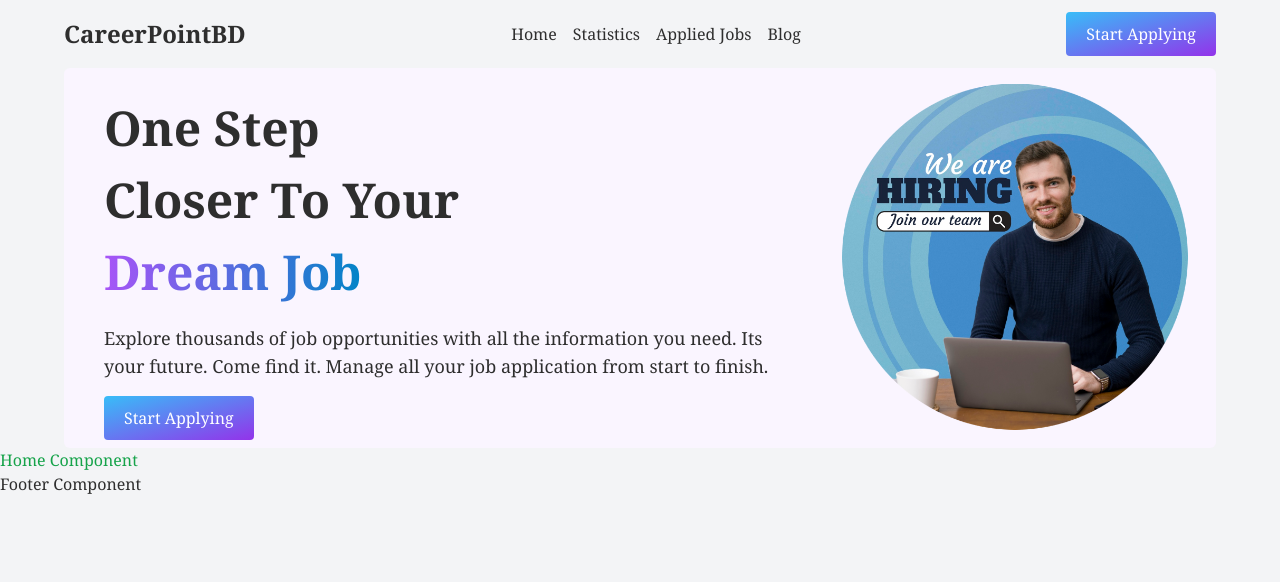
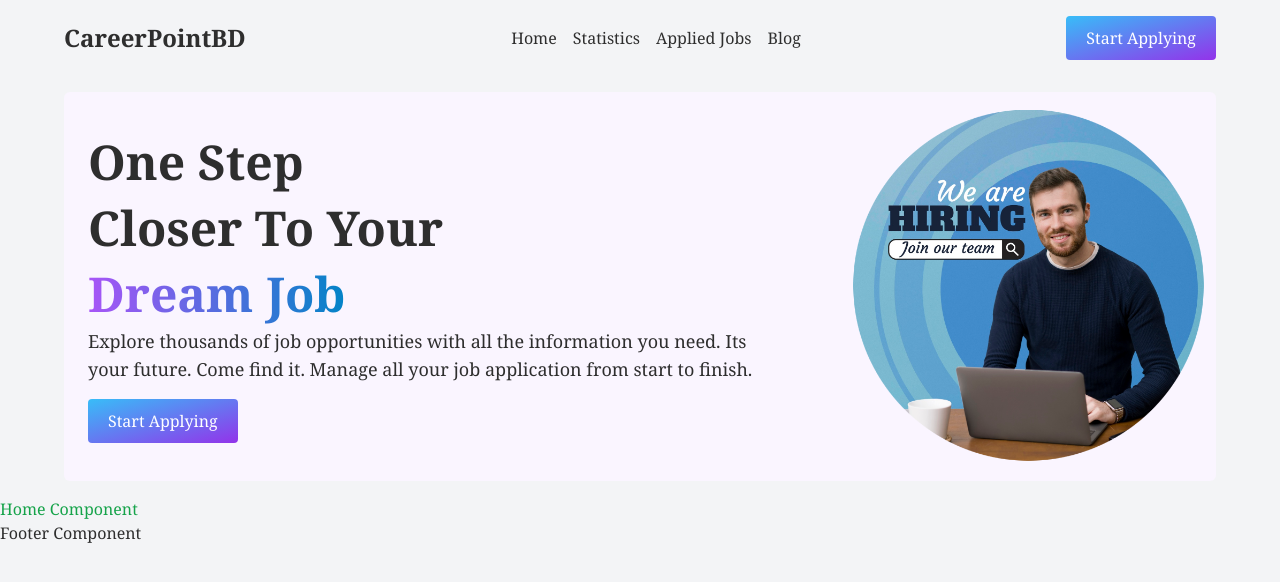
Before and after one commit to mehadiHasanDiner/assignment-9-CareerPointBD-module-57, a React (Vite) app: page / in a window 1280 px wide. Shown: the top 582 px of the page. Built offline with nearby package versions, Linux system fonts and the light colour scheme.

Commit message:
header section of home page full done

```diff
--- a/src/components/Layout/Navbar.jsx
+++ b/src/components/Layout/Navbar.jsx
@@ -4,7 +4,7 @@ import { Link } from "react-router-dom";
 const Navbar = () => {
   return (
     <>
-      <div className="flex justify-between items-center my-3 mx-16">
+      <div className="flex justify-between items-center mt-4 mb-8 mx-16">
         <div>
           <h3 className="text-2xl font-bold">CareerPointBD</h3>
         </div>
--- a/src/components/PageComponents/Header.jsx
+++ b/src/components/PageComponents/Header.jsx
@@ -4,9 +4,9 @@ import bgHeader from "../../assets/bg-header.png";
 const Header = () => {
   return (
     <>
-      <div className="mx-16 bg-purple-50 p-2 rounded-md flex justify-between items-center">
-        <div className="pl-8 flex flex-col">
-          <h1 className="text-5xl font-bold my-4 leading-normal">
+      <div className="mx-16 bg-purple-50 p-2 rounded-md flex justify-between items-center my-4 py-4">
+        <div className="px-4 flex flex-col">
+          <h1 className="text-5xl font-bold leading-snug">
             One Step <br /> Closer To Your <br />
             <span className="font-extrabold text-transparent bg-clip-text bg-gradient-to-r from-purple-500 to-sky-600">
               Dream Job
@@ -21,7 +21,7 @@ const Header = () => {
             <button className="btn-hero mt-4 ">Start Applying</button>
           </div>
         </div>
-        <div className="pr-4 ">
+        <div className="">
           <img className="w-full" src={bgHeader} alt="" />
         </div>
       </div>
```
